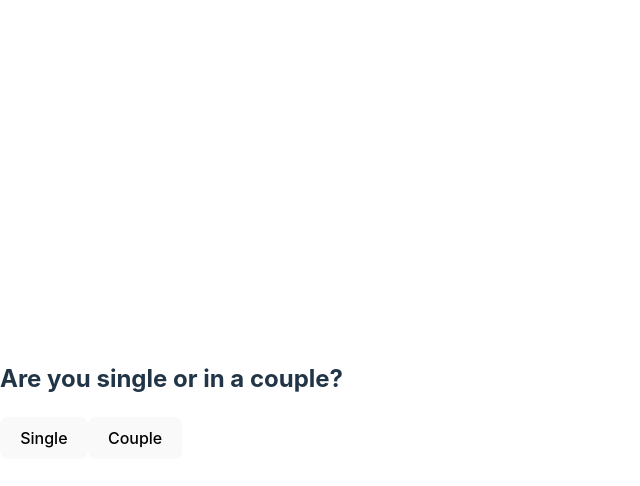
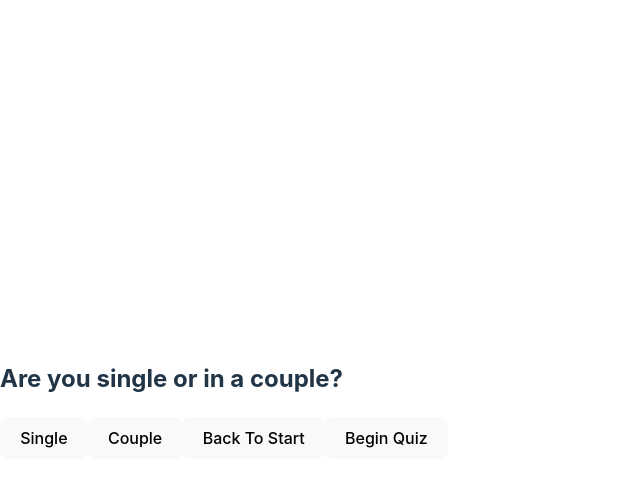
Before and after one commit to adamjw3/builtvisible-quiz, a React (Vite) app: page / in a window 1280 px wide. Both pictures are taken after a click on the button "Start". Shown: the top 486 px of the page, without its empty margins (0-640 px from the left). Built offline with nearby package versions, Linux system fonts and the light colour scheme.

Commit message:
Update Status.tsx

```diff
--- a/src/components/Status.tsx
+++ b/src/components/Status.tsx
@@ -7,11 +7,18 @@ function Status() {
     if (!context) {
         throw new Error('Status must be used within a QuizProvider');
     }
-    const { dispatch } = context;
+    const { state, dispatch } = context;
 
     const handleStatus = (status: string) => {
         dispatch({ type: 'SET_STATUS', payload: status });
-        dispatch({ type: 'NEXT_QUESTION' });
+    };
+
+    const handleBegin = () => {
+        if (state.status) dispatch({ type: 'NEXT_QUESTION' });
+    };
+
+    const handleRestart = () => {
+        dispatch({ type: 'SET_RESTART' });
     };
 
     return (
@@ -19,6 +26,8 @@ function Status() {
             <h2>Are you single or in a couple?</h2>
             <button onClick={() => handleStatus('Single')}>Single</button>
             <button onClick={() => handleStatus('Couple')}>Couple</button>
+            <button onClick={handleRestart}>Back To Start</button>
+            <button onClick={handleBegin}>Begin Quiz</button>
         </div>
     );
 }
```
